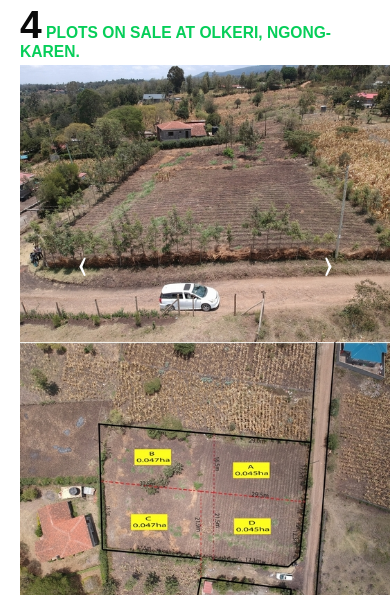
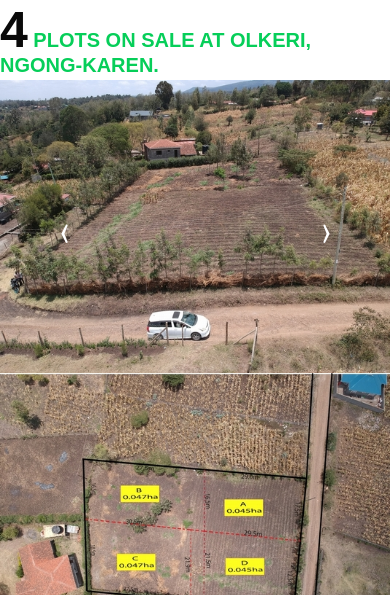
Before and after one commit to Njuguna85/mutalInvestments, a PHP site: page / in a window 390 px wide. Shown: the top 595 px of the page. Run offline with PHP 8.4, Linux system fonts and the light colour scheme; some libraries are stand-ins or nearby versions; grey boxes are pictures that could not be loaded.

Commit message:
mobile mq for img

```diff
--- a/main.css
+++ b/main.css
@@ -26,7 +26,6 @@ body {
     display: flex;
     flex-direction: column;
     align-content: center;
-    padding-left: 20px;
     width: 800px;
 }
 
@@ -53,7 +52,7 @@ img {
 }
 
 /* Map Div */
-#map1{
+#map1 {
     display: none;
     width: 780px;
 }
@@ -139,7 +138,8 @@ h4 {
     color: #06ce59;
     font-size: 14px;
 }
-#read_more{
+
+#read_more {
     display: none
 }
 
@@ -210,7 +210,8 @@ h4 {
     background: #06ce59;
     color: #dff9fb;
 }
-#map2{
+
+#map2 {
     display: none;
 }
 
@@ -224,7 +225,6 @@ h4 {
     .showcase {
         width: 100%;
     }
-
 
     .caption {
         width: 100%;
@@ -258,7 +258,6 @@ h4 {
     }
 
     .sale-tag {
-        font-size: 4vw;
         line-height: 1;
         margin: auto;
         padding: 5px 0;
@@ -270,6 +269,19 @@ h4 {
         height: auto;
     }
 
+    .cycle-slideshow {
+        display: block;
+        position: relative;
+        height: 300px;
+    }
+
+    img {
+        display: block;
+        width: 100%;
+        max-height: 100%;
+        object-fit: contain;
+    }
+
     .buttons {
         display: none;
     }
@@ -279,14 +291,17 @@ h4 {
         text-align: center;
         margin-top: 20px;
     }
-    .land_owner{
+
+    .land_owner {
         padding-top: 10px;
     }
-    .caption{
+
+    .caption {
         padding-top: 10px;
         text-align: center;
     }
-    #map2{
+
+    #map2 {
         width: 100%;
         margin: 10px auto;
         display: block;
```
